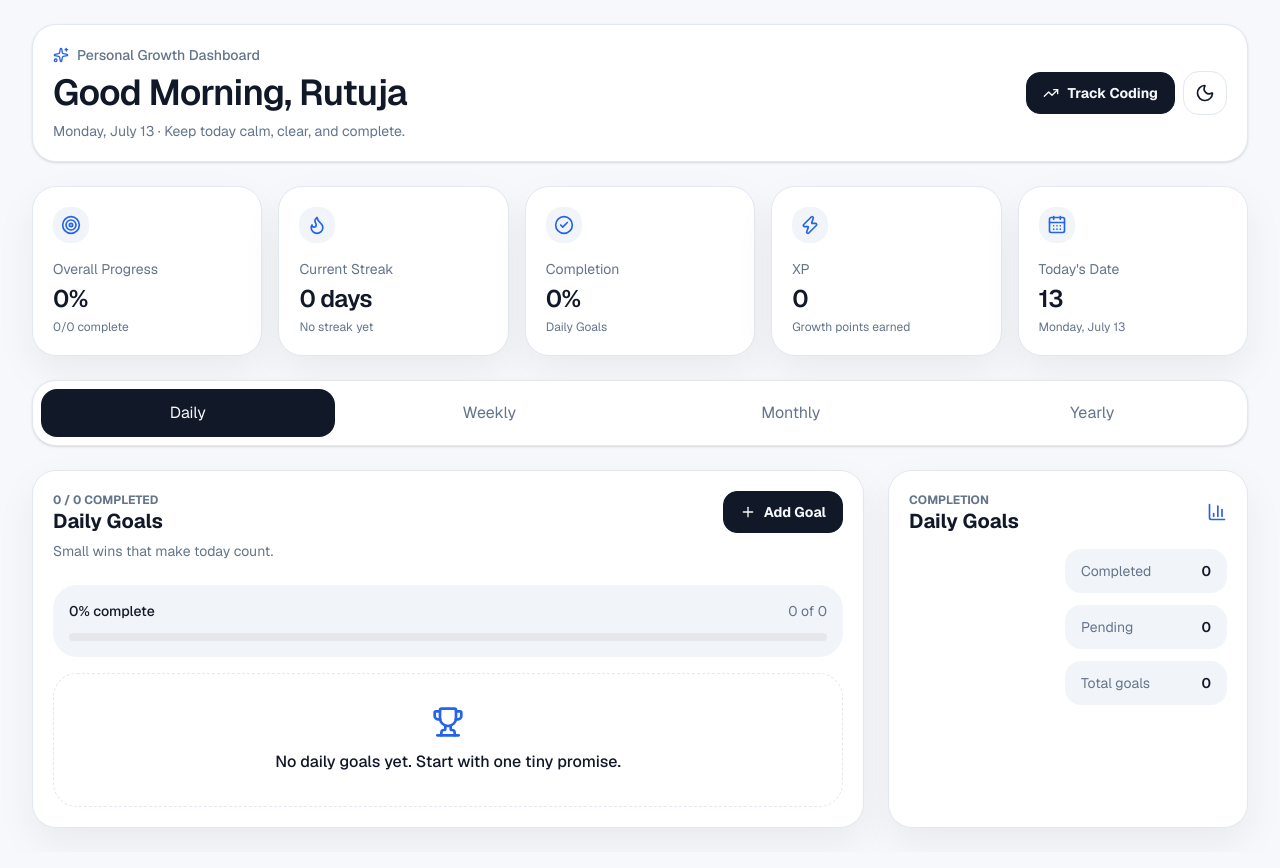
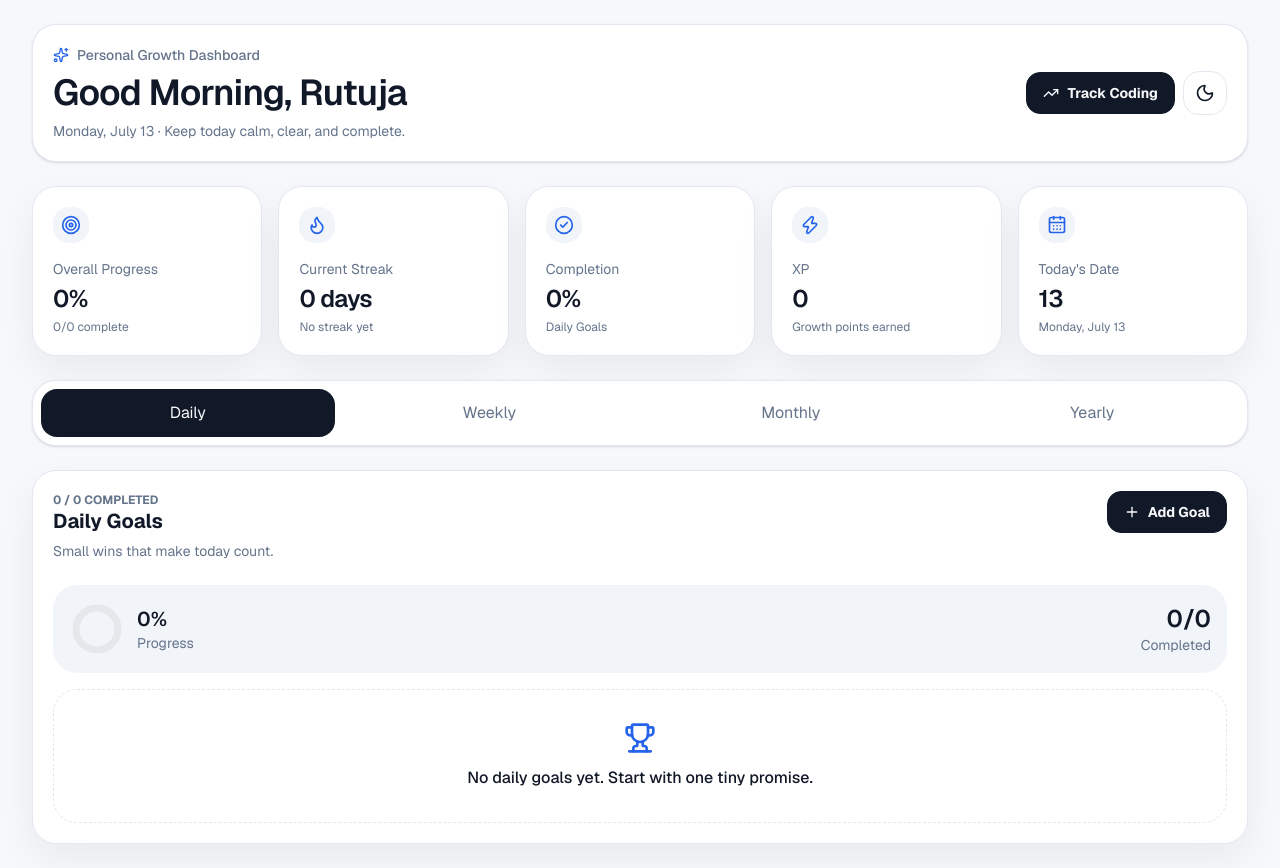
Before and after one commit to rutuja2005byte/Habit-Tracker, a Next.js app: page / in a window 1280 px wide. Built offline with nearby package versions, Linux system fonts and the light colour scheme.

Commit message:
refactor: enhance layout and progress display in TrackingPage and GoalPanel

```diff
--- a/app/page.tsx
+++ b/app/page.tsx
@@ -2,7 +2,6 @@
 
 import { useMemo, useState } from "react";
 import {
-  BarChart3,
   CalendarDays,
   Check,
   CheckCircle2,
@@ -21,12 +20,6 @@ import {
   Zap,
 } from "lucide-react";
 import { motion, AnimatePresence } from "framer-motion";
-import {
-  Cell,
-  Pie,
-  PieChart,
-  ResponsiveContainer,
-} from "recharts";
 import { useForm } from "react-hook-form";
 import { z } from "zod";
 import { zodResolver } from "@hookform/resolvers/zod";
@@ -110,11 +103,6 @@ export default function Home() {
   const activeGoals = goalsByTimeframe[active];
   const activeStats = stats(activeGoals);
   const xp = overall.completed * 120 + activeStats.percent * 4;
-
-  const completionData = [
-    { name: "Completed", value: activeStats.completed, color: "#22c55e" },
-    { name: "Pending", value: activeStats.pending, color: dark ? "#334155" : "#e2e8f0" },
-  ];
 
   function upsertGoal(values: GoalFormValues) {
     if (!modal) return;
@@ -218,7 +206,7 @@ export default function Home() {
             </div>
           </section>
 
-          <section className="grid gap-6 xl:grid-cols-[1fr_360px]">
+          <section className="grid gap-6">
             <GoalPanel
               timeframe={active}
               goals={activeGoals}
@@ -227,36 +215,6 @@ export default function Home() {
               onDelete={(id) => deleteGoal(active, id)}
               onToggle={(id) => toggleGoal(active, id)}
             />
-
-            <aside className="grid gap-6">
-              <div className="dashboard-card">
-                <div className="flex items-center justify-between">
-                  <div>
-                    <p className="section-kicker">Completion</p>
-                    <h2 className="section-title">{timeframeCopy[active].title}</h2>
-                  </div>
-                  <BarChart3 className="h-5 w-5 text-[var(--accent)]" />
-                </div>
-                <div className="mt-4 grid grid-cols-[140px_1fr] items-center gap-4">
-                  <div className="h-36">
-                    <ResponsiveContainer width="100%" height="100%">
-                      <PieChart>
-                        <Pie data={completionData} innerRadius={42} outerRadius={62} paddingAngle={3} dataKey="value">
-                          {completionData.map((entry) => (
-                            <Cell key={entry.name} fill={entry.color} />
-                          ))}
-                        </Pie>
-                      </PieChart>
-                    </ResponsiveContainer>
-                  </div>
-                  <div className="space-y-3">
-                    <StatLine label="Completed" value={activeStats.completed} />
-                    <StatLine label="Pending" value={activeStats.pending} />
-                    <StatLine label="Total goals" value={activeStats.total} />
-                  </div>
-                </div>
-              </div>
-            </aside>
           </section>
         </div>
       </div>
@@ -285,6 +243,35 @@ function MetricCard({ icon: Icon, label, value, detail }: { icon: typeof Target;
       <p className="mt-4 text-sm text-[var(--muted)]">{label}</p>
       <p className="mt-1 text-2xl font-semibold tracking-tight">{value}</p>
       <p className="mt-1 truncate text-xs text-[var(--muted)]">{detail}</p>
+    </div>
+  );
+}
+
+function CompactProgress({ percent }: { percent: number }) {
+  const circumference = 2 * Math.PI * 18;
+  const offset = circumference - (percent / 100) * circumference;
+
+  return (
+    <div className="flex items-center gap-3">
+      <svg className="h-14 w-14 -rotate-90" viewBox="0 0 48 48" aria-hidden="true">
+        <circle cx="24" cy="24" r="18" stroke="var(--track)" strokeWidth="6" fill="none" />
+        <motion.circle
+          cx="24"
+          cy="24"
+          r="18"
+          stroke="var(--accent)"
+          strokeWidth="6"
+          strokeLinecap="round"
+          fill="none"
+          strokeDasharray={circumference}
+          initial={{ strokeDashoffset: circumference }}
+          animate={{ strokeDashoffset: offset }}
+        />
+      </svg>
+      <div>
+        <p className="text-xl font-semibold">{percent}%</p>
+        <p className="text-sm text-[var(--muted)]">Progress</p>
+      </div>
     </div>
   );
 }
@@ -321,13 +308,11 @@ function GoalPanel({
       </div>
 
       <div className="mt-6">
-        <div className="mb-4 rounded-3xl bg-[var(--subtle)] p-4">
-          <div className="flex items-center justify-between gap-4 text-sm">
-            <span className="font-medium">{current.percent}% complete</span>
-            <span className="text-[var(--muted)]">{current.completed} of {current.total}</span>
-          </div>
-          <div className="mt-3 h-2 overflow-hidden rounded-full bg-[var(--track)]">
-            <motion.div className="h-full rounded-full bg-[var(--accent)]" initial={{ width: 0 }} animate={{ width: `${current.percent}%` }} />
+        <div className="mb-4 flex items-center justify-between gap-4 rounded-3xl bg-[var(--subtle)] p-4">
+          <CompactProgress percent={current.percent} />
+          <div className="text-right">
+            <p className="text-2xl font-semibold">{current.completed}/{current.total}</p>
+            <p className="text-sm text-[var(--muted)]">Completed</p>
           </div>
         </div>
         <div className="space-y-3">
@@ -370,15 +355,6 @@ function GoalPanel({
           )}
         </div>
       </div>
-    </div>
-  );
-}
-
-function StatLine({ label, value }: { label: string; value: number }) {
-  return (
-    <div className="flex items-center justify-between rounded-2xl bg-[var(--subtle)] px-4 py-3 text-sm">
-      <span className="text-[var(--muted)]">{label}</span>
-      <span className="font-semibold">{value}</span>
     </div>
   );
 }
--- a/app/tracking/page.tsx
+++ b/app/tracking/page.tsx
@@ -210,7 +210,7 @@ export default function TrackingPage() {
           </div>
         </section>
 
-        <section className="grid gap-6 lg:grid-cols-2">
+        <section className="grid items-stretch gap-6 lg:grid-cols-2">
           <LeetCodeAnalysis stats={leetcode} loading={loading} />
           <GitHubAnalysis stats={github} loading={loading} />
         </section>
@@ -294,8 +294,11 @@ function ConnectionCard({
 }
 
 function LeetCodeAnalysis({ stats, loading }: { stats: LeetCodeStats | null; loading: boolean }) {
+  const solvedGoal = 100;
+  const progress = stats?.ok ? Math.min(Math.round((stats.solved / solvedGoal) * 100), 100) : 0;
+
   return (
-    <div className="dashboard-card">
+    <div className="dashboard-card flex h-full flex-col">
       <div className="flex items-center justify-between">
         <div>
           <p className="section-kicker">Analysis</p>
@@ -305,8 +308,8 @@ function LeetCodeAnalysis({ stats, loading }: { stats: LeetCodeStats | null; loa
       </div>
       {loading ? <LoadingPanel /> : null}
       {!loading && stats?.ok ? (
-        <div className="mt-5 grid gap-4">
-          <ProgressRow label="Solved coverage" value={stats.completionRate} />
+        <div className="mt-5 grid flex-1 content-start gap-4">
+          <ProgressRow label="LeetCode progress" value={progress} detail={`${stats.solved}/${solvedGoal} solved goal`} />
           <div className="grid gap-3 sm:grid-cols-3">
             <MiniStat label="Easy" value={stats.easy} />
             <MiniStat label="Medium" value={stats.medium} />
@@ -314,7 +317,7 @@ function LeetCodeAnalysis({ stats, loading }: { stats: LeetCodeStats | null; loa
           </div>
           <ListBlock
             title="Recent accepted"
-            items={stats.recentAccepted.map((item) => ({
+            items={stats.recentAccepted.slice(0, 4).map((item) => ({
               label: item.title,
               detail: formatDate(item.date),
               href: item.url,
@@ -328,8 +331,11 @@ function LeetCodeAnalysis({ stats, loading }: { stats: LeetCodeStats | null; loa
 }
 
 function GitHubAnalysis({ stats, loading }: { stats: GitHubStats | null; loading: boolean }) {
+  const repoGoal = 15;
+  const progress = stats?.ok ? Math.min(Math.round((stats.publicRepos / repoGoal) * 100), 100) : 0;
+
   return (
-    <div className="dashboard-card">
+    <div className="dashboard-card flex h-full flex-col">
       <div className="flex items-center justify-between">
         <div>
           <p className="section-kicker">Analysis</p>
@@ -339,21 +345,19 @@ function GitHubAnalysis({ stats, loading }: { stats: GitHubStats | null; loading
       </div>
       {loading ? <LoadingPanel /> : null}
       {!loading && stats?.ok ? (
-        <div className="mt-5 grid gap-4">
-          <ProgressRow label="Active repository share" value={stats.publicRepos ? Math.round((stats.activeRepos / stats.publicRepos) * 100) : 0} />
+        <div className="mt-5 grid flex-1 content-start gap-4">
+          <ProgressRow label="GitHub progress" value={progress} detail={`${stats.publicRepos}/${repoGoal} repository goal`} />
+          <div className="grid gap-3 sm:grid-cols-3">
+            <MiniStat label="Repos" value={stats.publicRepos} />
+            <MiniStat label="Active" value={stats.activeRepos} />
+            <MiniStat label="Commits" value={stats.commits} />
+          </div>
           <ListBlock
             title="Recent repositories"
-            items={stats.recentRepos.map((repo) => ({
+            items={stats.recentRepos.slice(0, 4).map((repo) => ({
               label: repo.name,
               detail: `${repo.language} · ${repo.stars} stars · ${formatDate(repo.pushedAt)}`,
               href: repo.url,
-            }))}
-          />
-          <ListBlock
-            title="Recent activity"
-            items={stats.recentActivity.map((activity) => ({
-              label: activity.type,
-              detail: formatDate(activity.date),
             }))}
           />
         </div>
@@ -380,11 +384,14 @@ function EmptyAnalysis({ text }: { text: string }) {
   );
 }
 
-function ProgressRow({ label, value }: { label: string; value: number }) {
+function ProgressRow({ label, value, detail }: { label: string; value: number; detail: string }) {
   return (
     <div>
       <div className="flex items-center justify-between text-sm">
-        <span className="text-[var(--muted)]">{label}</span>
+        <span>
+          <span className="block font-medium">{label}</span>
+          <span className="mt-1 block text-xs text-[var(--muted)]">{detail}</span>
+        </span>
         <span className="font-semibold">{value}%</span>
       </div>
       <div className="mt-2 h-2 overflow-hidden rounded-full bg-[var(--track)]">
```
